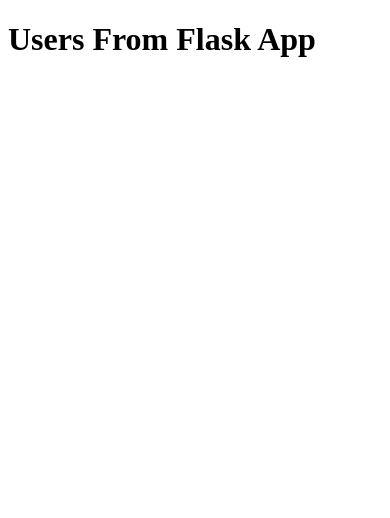
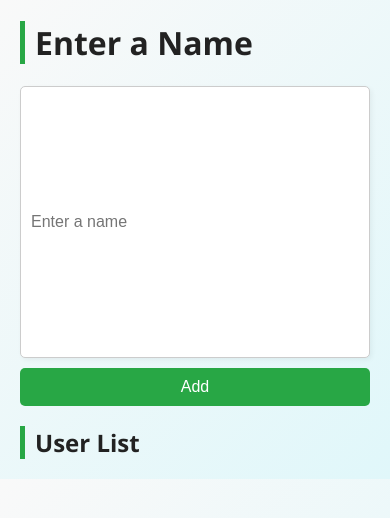
Before and after one commit to PavanThumati/php-flask-application, a PHP site: page / in a window 390 px wide. Shown: the top 518 px of the page. Run offline with PHP 8.4, Linux system fonts and the light colour scheme; data that the repository does not hold is empty.

Commit message:
Update index.php

```diff
--- a/web-tier/index.php
+++ b/web-tier/index.php
@@ -1,18 +1,111 @@
+<?php
+$apiUrl = 'http://app-service/';
+
+if ($_SERVER["REQUEST_METHOD"] == "POST") {
+    $name = $_POST['name'];
+
+    // Send POST to Flask app
+    $options = [
+        'http' => [
+            'header'  => "Content-type: application/x-www-form-urlencoded\r\n",
+            'method'  => 'POST',
+            'content' => http_build_query(['name' => $name])
+        ]
+    ];
+    $context  = stream_context_create($options);
+    file_get_contents($apiUrl, false, $context);
+
+    // Redirect to avoid form resubmission
+    header("Location: " . $_SERVER['PHP_SELF']);
+    exit();
+}
+
+// Fetch data from Flask
+$response = file_get_contents($apiUrl);
+$users = json_decode($response, true);
+?>
+
 <!DOCTYPE html>
 <html>
-<head><title>PHP Web Tier</title></head>
+<head>
+    <title>Flask-MySQL App</title>
+    <style>
+        body {
+            font-family: 'Segoe UI', Tahoma, Geneva, Verdana, sans-serif;
+            margin: 40px;
+            background: linear-gradient(135deg, #f9f9f9, #e0f7fa);
+            color: #333;
+        }
+        h1, h2 {
+            color: #222;
+            border-left: 5px solid #28a745;
+            padding-left: 10px;
+        }
+        form {
+            margin-top: 20px;
+            display: flex;
+            flex-wrap: wrap;
+            gap: 10px;
+            align-items: center;
+        }
+        input[type="text"] {
+            padding: 10px;
+            flex: 1 1 250px;
+            border: 1px solid #ccc;
+            border-radius: 5px;
+            box-shadow: 2px 2px 5px rgba(0,0,0,0.05);
+            font-size: 16px;
+        }
+        input[type="submit"] {
+            padding: 10px 16px;
+            background-color: #28a745;
+            color: white;
+            border: none;
+            border-radius: 5px;
+            font-size: 16px;
+            cursor: pointer;
+            transition: background-color 0.3s ease;
+        }
+        input[type="submit"]:hover {
+            background-color: #218838;
+        }
+        ul {
+            margin-top: 20px;
+            padding: 0;
+            list-style: none;
+            max-width: 400px;
+        }
+        li {
+            background-color: white;
+            margin-bottom: 10px;
+            padding: 10px;
+            border-left: 4px solid #28a745;
+            box-shadow: 0 2px 4px rgba(0,0,0,0.05);
+            border-radius: 3px;
+        }
+        @media (max-width: 600px) {
+            body {
+                margin: 20px;
+            }
+            form {
+                flex-direction: column;
+                align-items: stretch;
+            }
+        }
+    </style>
+</head>
 <body>
-<h1>Users From Flask App</h1>
-<ul>
-<?php
-$flask_url = "http://flask-service"; // Internal K8s service
-$response = file_get_contents("$flask_url/");
-$data = json_decode($response, true);
+    <h1>Enter a Name</h1>
+    <form method="post">
+        <input type="text" name="name" required placeholder="Enter a name" />
+        <input type="submit" value="Add" />
+    </form>
 
-foreach ($data as $user) {
-    echo "<li>ID: {$user[0]}, Name: {$user[1]}</li>";
-}
-?>
-</ul>
+    <h2>User List</h2>
+    <ul>
+        <?php foreach ($users as $user): ?>
+            <li><?php echo htmlspecialchars($user['name']); ?></li>
+        <?php endforeach; ?>
+    </ul>
 </body>
 </html>
```
